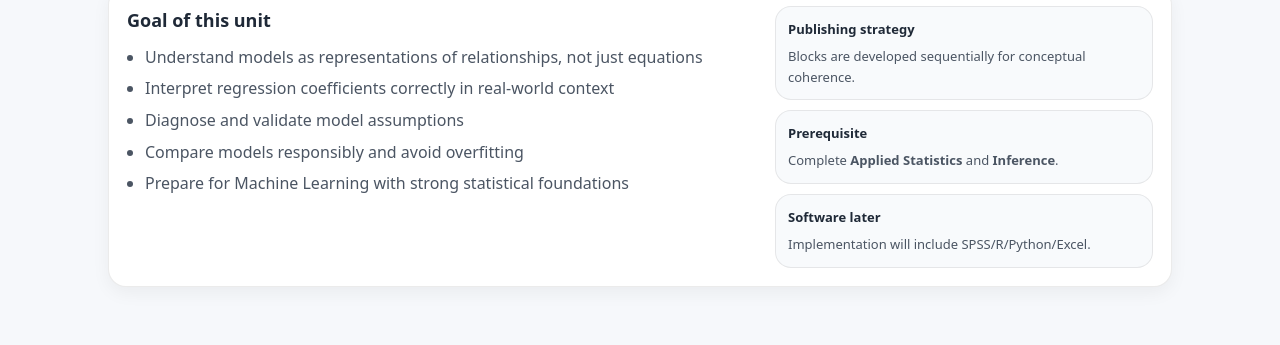
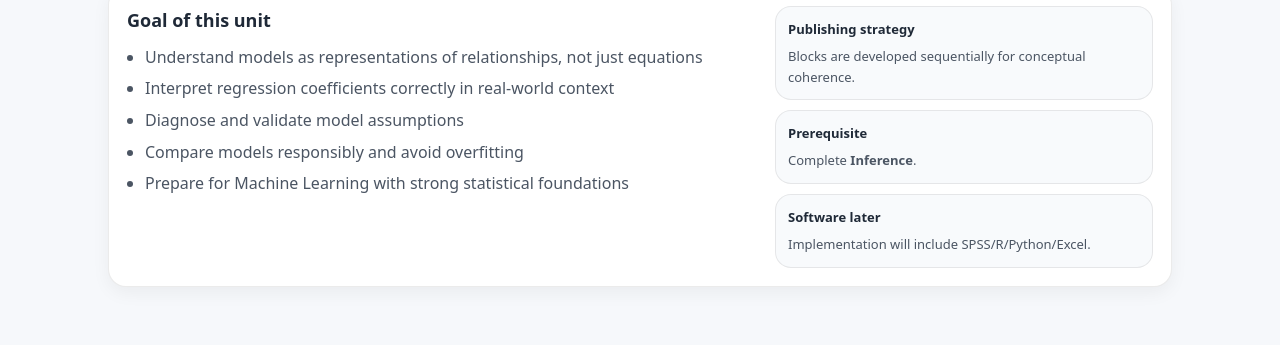
Before and after one commit to ammar-homaida-statistics/easystatisticsacademy, a Jekyll site: the page built from modeling/index.md, in a window 1280 px wide and 900 px high, scrolled down 1365 px. Shown: the part 429-774 px from the top of the window. Built offline with Jekyll 4.4.1, drawn with Linux system fonts in a browser that asks for light colours; our own code applies the rules of GitHub Pages for plain Markdown files.

Commit message:
Update index.md

```diff
--- a/modeling/index.md
+++ b/modeling/index.md
@@ -210,7 +210,7 @@ sidebar: false
       </div>
       <div class="mini">
         <div class="mini-title">Prerequisite</div>
-        <div class="mini-body">Complete <strong>Applied Statistics</strong> and <strong>Inference</strong>.</div>
+        <div class="mini-body">Complete <strong>Inference</strong>.</div>
       </div>
       <div class="mini">
         <div class="mini-title">Software later</div>
```
